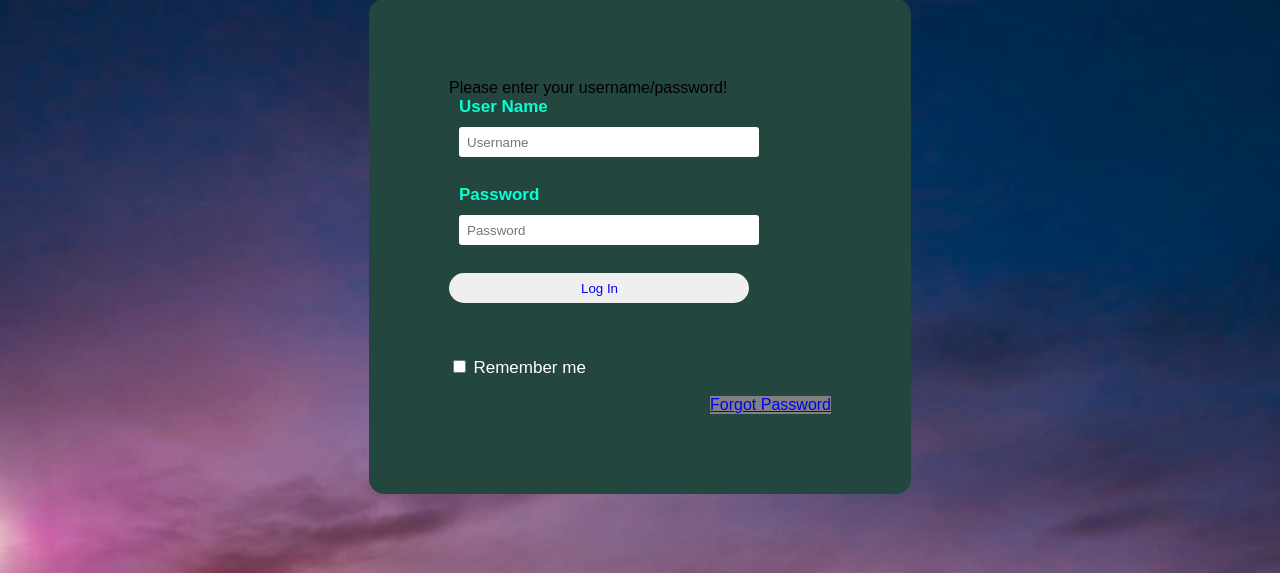
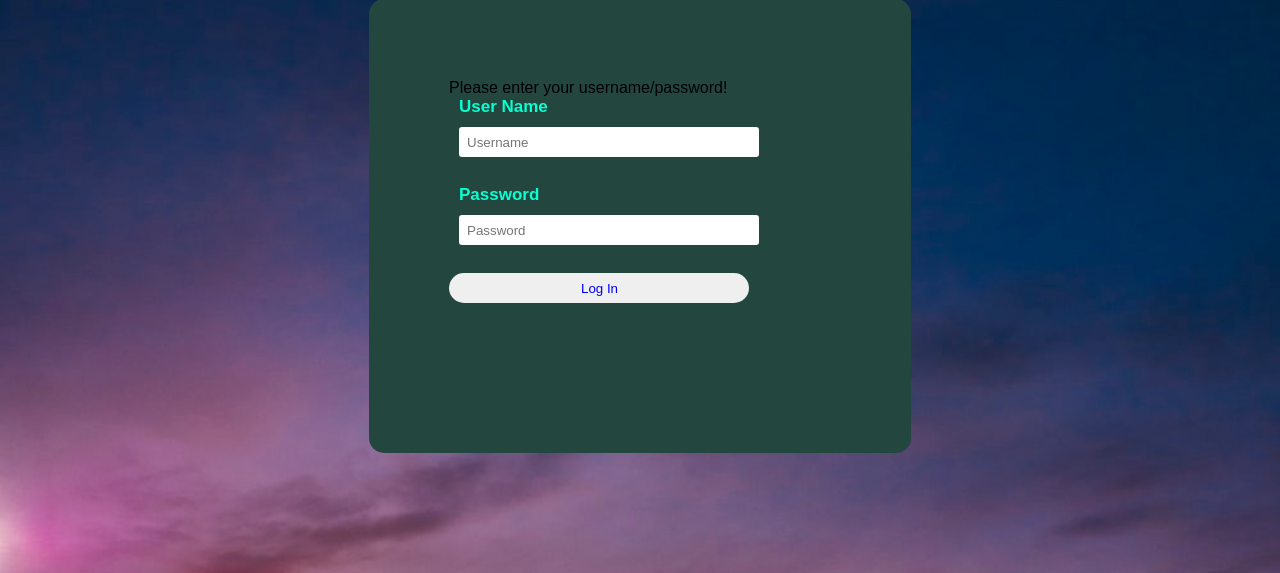
Before and after one commit to rohitrpai/Smart-Sports-Predictor, a Flask app: page /login in a window 1280 px wide. Shown: the part 227-800 px from the top of the page. Run offline with Flask 2, Linux system fonts and the light colour scheme; some libraries are stand-ins or nearby versions.

Commit message:
Update login.html

```diff
--- a/Flask APIS/templates/login.html
+++ b/Flask APIS/templates/login.html
@@ -24,10 +24,6 @@
         <br><br>
         <input type="submit" name="log" id="log" value="Log In"></br></br>
         <br><br>
-        <input type="checkbox" id="check">
-        <span>Remember me</span>
-        <br><br>
-        <a style="font-family: 'Arial';" href="#">Forgot Password</a>
     </form>
 </div>
 </body>
```
